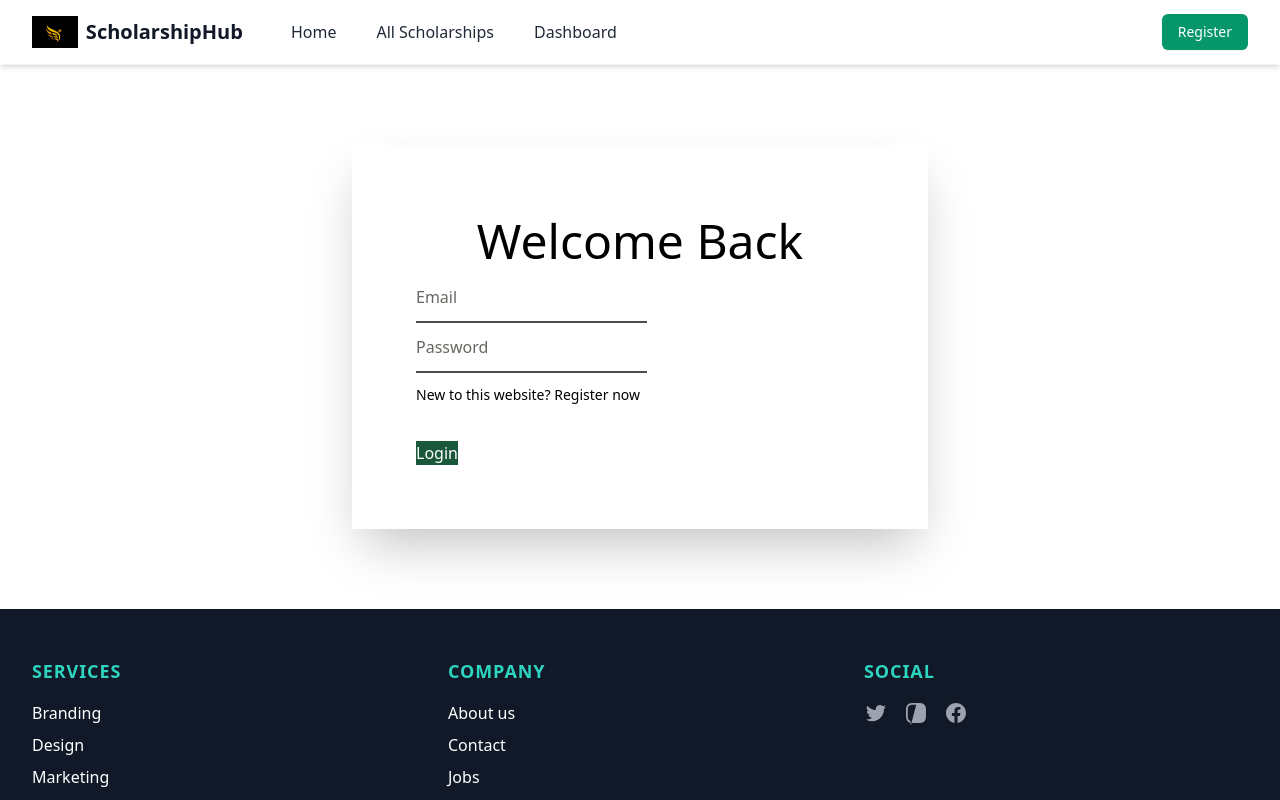
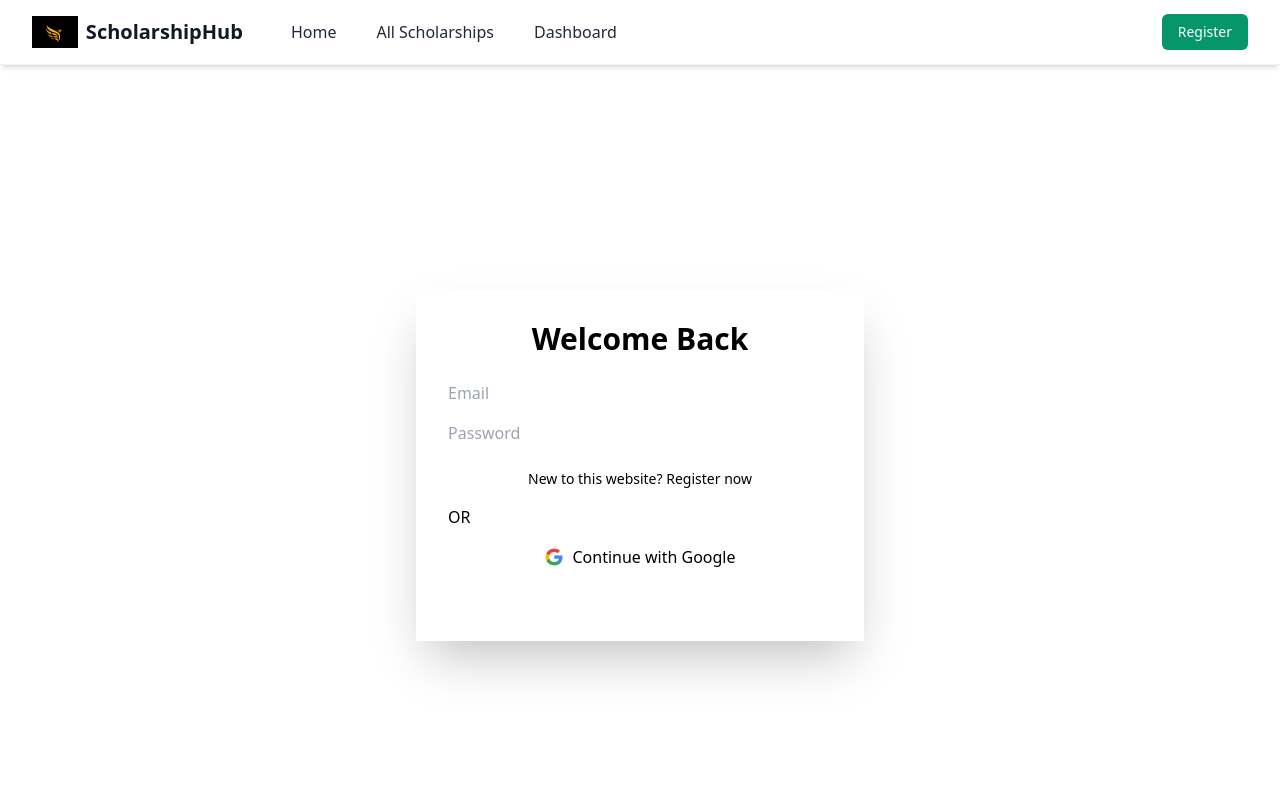
Before and after one commit to annika02/scholarship-client, a React (Vite) app: page /login in a window 1280 px wide. Shown: the top 800 px of the page. Built offline with nearby package versions, Linux system fonts and the light colour scheme; no server answers.

Commit message:
added new hook

```diff
--- /dev/null
+++ b/src/Hooks/useCreateUser.jsx
@@ -0,0 +1,21 @@
+import { useState } from "react";
+
+const useCreateUser = () => {
+  const [data, setData] = useState(null);
+  const [error, setError] = useState("");
+
+  const createUser = (user) => {
+    fetch("http://localhost:5000/create-user", {
+      method: "POST",
+      headers: { "Content-Type": "application/json" },
+      body: JSON.stringify(user),
+    })
+      .then((res) => res.json())
+      .then((data) => setData(data))
+      .catch((err) => setError(err.message || "An error occurred"));
+  };
+
+  return { createUser, data, error };
+};
+
+export default useCreateUser;
--- a/src/Pages/Login/Login.jsx
+++ b/src/Pages/Login/Login.jsx
@@ -1,46 +1,134 @@
+import { useContext, useState } from "react";
+import { AuthContext } from "../../Context/AuthProvider";
+import { toast } from "react-toastify";
+import googleImg from "../../assets/googleLogo.png";
+import { Link, useNavigate, useLocation } from "react-router-dom";
+import useCreateUser from "../../Hooks/useCreateUser";
+import auth from "../../Firebase/firebase.config";
+
 const Login = () => {
-  const handleSubmit = (e) => {
+  const { login, setUser, signInWithGoogle } = useContext(AuthContext);
+  const navigate = useNavigate();
+  const location = useLocation();
+  const [loading, setLoading] = useState(false);
+  const { createUser } = useCreateUser();
+
+  // Redirect after login
+  const from = location.state?.from?.pathname || "/";
+
+  // Email/password login
+  const handleSubmit = async (e) => {
     e.preventDefault();
-    const formData = new FormData(e.target);
-    const { email, password } = Object.fromEntries(formData);
+    setLoading(true);
+
+    try {
+      const formData = new FormData(e.target);
+      const { email, password } = Object.fromEntries(formData);
+
+      // Login with Firebase
+      const userCredential = await login(email, password);
+      setUser(userCredential.user);
+
+      // Create/update user in your database
+      await createUser(auth.currentUser);
+
+      toast.success("Logged in successfully");
+      navigate(from, { replace: true });
+    } catch (error) {
+      console.error("Login error:", error);
+
+      // More specific error messages
+      if (error.code === "auth/user-not-found") {
+        toast.error("No account found with this email");
+      } else if (error.code === "auth/wrong-password") {
+        toast.error("Incorrect password");
+      } else {
+        toast.error("Login failed. Please try again");
+      }
+    } finally {
+      setLoading(false);
+    }
   };
+
+  // Google login
+  const handleGoogleSignin = async () => {
+    setLoading(true);
+    try {
+      const userCredential = await signInWithGoogle();
+      setUser(userCredential.user);
+      await createUser(auth.currentUser);
+
+      toast.success("Logged in with Google successfully");
+      navigate(from, { replace: true });
+    } catch (error) {
+      console.error("Google login error:", error);
+      toast.error("Google login failed. Please try again");
+    } finally {
+      setLoading(false);
+    }
+  };
+
   return (
-    <div>
-      <div className="flex py-20 justify-center items-center bg-base-200 ">
-        <div className="p-16 card bg-base-100 w-full max-w-xl shrink-0 shadow-2xl">
-          <div>
-            <h2 className="text-center text-5xl p-2"> Welcome Back </h2>
-          </div>
-          <form onSubmit={handleSubmit} className="card-body p-0">
+    <div className="min-h-screen flex items-center justify-center bg-base-200 py-20">
+      <div className="card bg-base-100 w-full max-w-md shadow-2xl">
+        <div className="card-body p-8">
+          <h2 className="text-3xl font-bold text-center mb-6">Welcome Back</h2>
+
+          <form onSubmit={handleSubmit} className="space-y-4">
             <div className="form-control">
               <input
                 name="email"
                 type="email"
                 placeholder="Email"
-                className=" placeholder:text-[#22281E] border-b-2 border-black border-opacity-70 py-3 focus:outline-none placeholder:text-opacity-70"
+                className="input input-bordered focus:border-primary focus:ring-1 focus:ring-primary"
                 required
+                disabled={loading}
               />
             </div>
+
             <div className="form-control">
               <input
                 name="password"
                 type="password"
                 placeholder="Password"
-                className="placeholder:text-[#22281E] border-b-2 border-black border-opacity-70 py-3 focus:outline-none placeholder:text-opacity-70"
+                className="input input-bordered focus:border-primary focus:ring-1 focus:ring-primary"
                 required
+                disabled={loading}
               />
             </div>
-            <div>
-              <h3 className="text-sm py-3">
-                New to this website?{" "}
-                <a className="hover:border-b border-black" href="/register">
-                  Register now
-                </a>
-              </h3>
+
+            <div className="text-sm text-center pt-2">
+              New to this website?{" "}
+              <Link
+                to="/register"
+                className="text-primary hover:underline font-medium"
+                state={{ from: location.state?.from }}
+              >
+                Register now
+              </Link>
             </div>
+
+            <div className="divider">OR</div>
+
+            <button
+              type="button"
+              onClick={handleGoogleSignin}
+              className="btn btn-outline w-full flex items-center justify-center gap-2"
+              disabled={loading}
+            >
+              <img className="w-5" src={googleImg} alt="Google" />
+              Continue with Google
+            </button>
+
             <div className="form-control mt-6">
-              <button className="btn hover:bg-[#0c7d4a] bg-[#1a583c] text-white text-base">
-                Login
+              <button
+                type="submit"
+                className={`btn btn-primary text-white ${
+                  loading ? "loading" : ""
+                }`}
+                disabled={loading}
+              >
+                {loading ? "Logging in..." : "Login"}
               </button>
             </div>
           </form>
@@ -49,4 +137,5 @@ const Login = () => {
     </div>
   );
 };
+
 export default Login;
```
